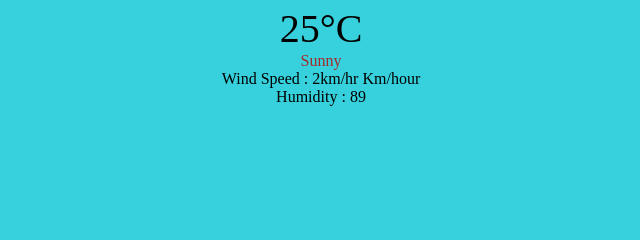
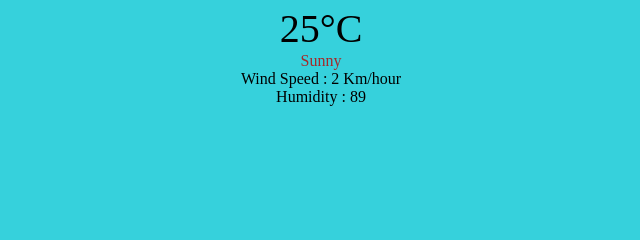
Before and after one commit to Aman17820/weather.github.io, a plain HTML site: page index.html in a window 1280 px wide. Shown: the part 363-603 px from the top of the page, 319-959 px from the left. Drawn offline with Linux system fonts and the light colour scheme.

Commit message:
Update index.html

```diff
--- a/index.html
+++ b/index.html
@@ -21,7 +21,7 @@
             <p>Sunny</p>
         </div>
         <div id="wind">
-           <label>Wind Speed :</label> <label id="wind-speed">2km/hr</label><label>&nbsp;Km/hour</label>
+           <label>Wind Speed :</label> <label id="wind-speed">2</label><label>&nbsp;Km/hour</label>
         </div>
         <div id="div-humidity">
             <label>Humidity :</label><label id="humidity">&nbsp;89</label>
```
